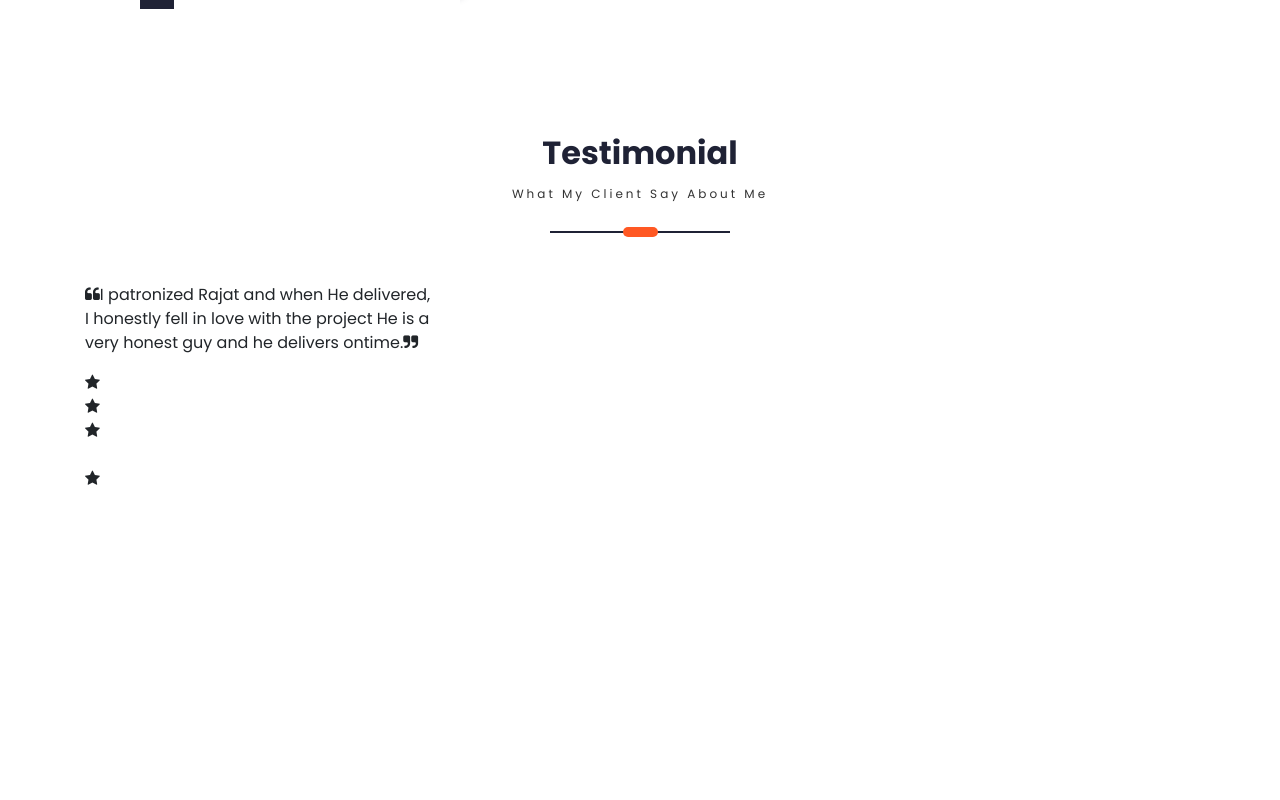
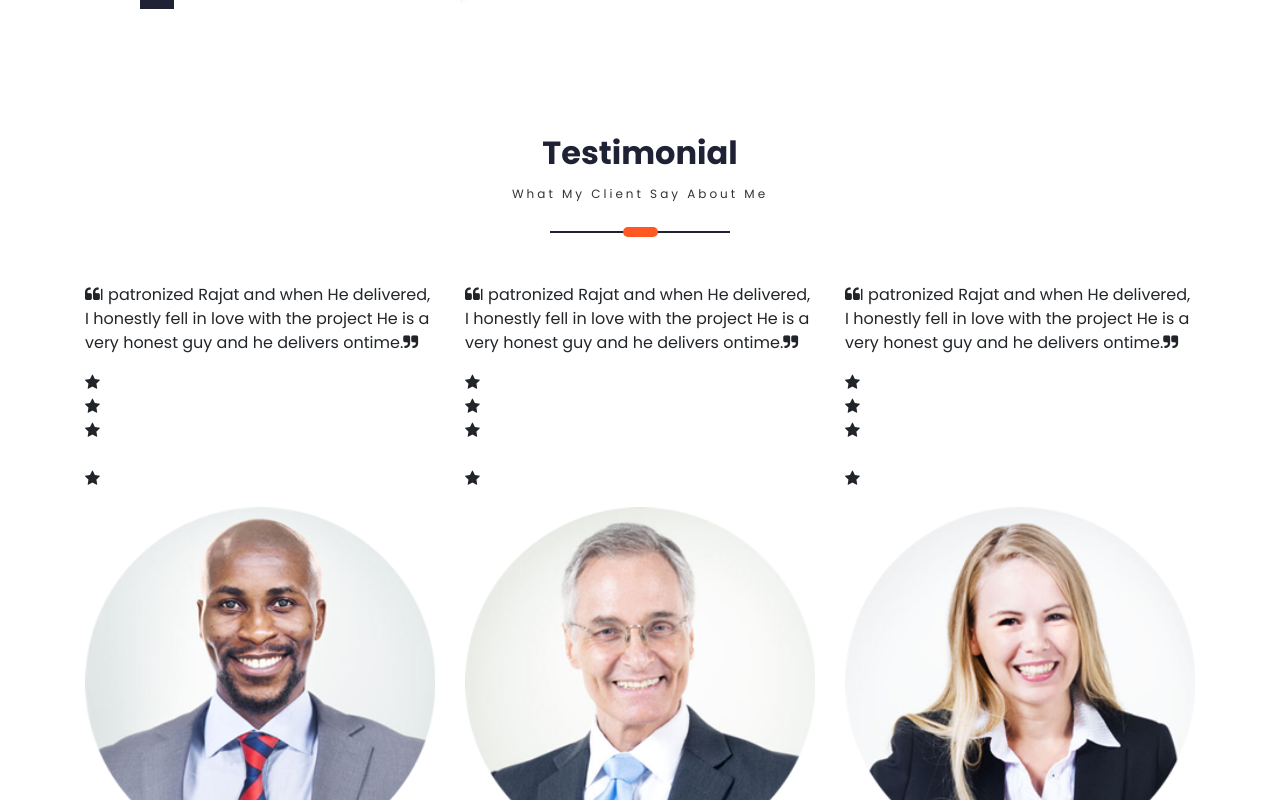
Before and after one commit to rajat6235/portfolio, a React (Create React App) app in the folder myportfolio/: page / in a window 1280 px wide. Shown: the part 2000-2800 px from the top of the page. Before the commit the page ends 2507 px from the top, so only its background shows below. Built offline with nearby package versions, Linux system fonts and the light colour scheme; a web font is replaced by a local one.

Commit message:
client carousal added

```diff
--- a/myportfolio/src/Container/Testimonial/Testimonial.js
+++ b/myportfolio/src/Container/Testimonial/Testimonial.js
@@ -2,7 +2,6 @@ import React from "react";
 import OwlCarousel from "react-owl-carousel";
 import "owl.carousel/dist/assets/owl.carousel.css";
 import "owl.carousel/dist/assets/owl.theme.default.css";
-
 import ScreenHeading from "../../utilities/ScreenHeadings/ScreenHeading";
 import ScrollService from "../../utilities/ScrollServices";
 import Animations from "../../utilities/Animations";
@@ -14,6 +13,28 @@ function Testimonial(props) {
   };
   const fadeInSubscription =
     ScrollService.currentScreenFadeIn.subscribe(fadeInScreenHandler);
+
+    const options = {
+        loop: true,
+        margin:0,
+        nav:true,
+        animateIn: "bounceInRight",
+        animateOut: "bounceOutRight",
+        dots: true,
+        autoplay:true,
+        smartSpeed:"1000",
+        responsive:{
+            0:{
+                items:1,
+            },
+            768:{
+                items:1,
+            },
+            1000:{
+                items:3,
+            },
+        }
+    }
   return (
     <div>
       <ScreenHeading
@@ -23,7 +44,8 @@ function Testimonial(props) {
       <section className="testimonial-section" id={props.id || ""}>
         <div className="container">
           <div className="row">
-            <OwlCarousel className="owl-carousel" id="testimonial-carousel">
+            <OwlCarousel className="owl-carousel" id="testimonial-carousel"
+            {...options}>
               <div className="col-lg-12">
                 <div className="testi-item">
                   <div className="testi-comment">
@@ -36,24 +58,105 @@ function Testimonial(props) {
                     </p>
                     <ul className="stars list-unstyled">
                       <li>
-                            <i className="fa fa-star"/>
+                        <i className="fa fa-star" />
                       </li>
                       <li>
-                            <i className="fa fa-star"/>
+                        <i className="fa fa-star" />
                       </li>
                       <li>
-                            <i className="fa fa-star"/>
+                        <i className="fa fa-star" />
                       </li>
                       <li>
-                            <i className="fa fa-star-half-alt"/>
+                        <i className="fa fa-star-half-alt" />
                       </li>
                       <li>
-                            <i className="fa fa-star"/>
+                        <i className="fa fa-star" />
                       </li>
                     </ul>
                   </div>
                   <div className="client-info">
-
+                    <img
+                      src="img/Testimonial/lady.png"
+                      alt="no internet connection"
+                    ></img>
+                    <h5>Daisy Dominic</h5>
+                    <p> CEO Inaninglobal</p>
+                  </div>
+                </div>
+              </div>
+              <div className="col-lg-12">
+                <div className="testi-item">
+                  <div className="testi-comment">
+                    <p>
+                      <i className="fa fa-quote-left" />
+                      I patronized Rajat and when He delivered, I honestly fell
+                      in love with the project He is a very honest guy and he
+                      delivers ontime.
+                      <i className="fa fa-quote-right" />
+                    </p>
+                    <ul className="stars list-unstyled">
+                      <li>
+                        <i className="fa fa-star" />
+                      </li>
+                      <li>
+                        <i className="fa fa-star" />
+                      </li>
+                      <li>
+                        <i className="fa fa-star" />
+                      </li>
+                      <li>
+                        <i className="fa fa-star-half-alt" />
+                      </li>
+                      <li>
+                        <i className="fa fa-star" />
+                      </li>
+                    </ul>
+                  </div>
+                  <div className="client-info">
+                    <img
+                      src="img/Testimonial/mike.png"
+                      alt="no internet connection"
+                    ></img>
+                    <h5>Daisy Dominic</h5>
+                    <p> CEO Inaninglobal</p>
+                  </div>
+                </div>
+              </div>
+              <div className="col-lg-12">
+                <div className="testi-item">
+                  <div className="testi-comment">
+                    <p>
+                      <i className="fa fa-quote-left" />
+                      I patronized Rajat and when He delivered, I honestly fell
+                      in love with the project He is a very honest guy and he
+                      delivers ontime.
+                      <i className="fa fa-quote-right" />
+                    </p>
+                    <ul className="stars list-unstyled">
+                      <li>
+                        <i className="fa fa-star" />
+                      </li>
+                      <li>
+                        <i className="fa fa-star" />
+                      </li>
+                      <li>
+                        <i className="fa fa-star" />
+                      </li>
+                      <li>
+                        <i className="fa fa-star-half-alt" />
+                      </li>
+                      <li>
+                        <i className="fa fa-star" />
+                      </li>
+                    </ul>
+                  </div>
+                  <div className="client-info">
+                    <img
+                      src="img/Testimonial/man.png"
+                      alt="no internet connection"
+                    ></img>
+                    <h5>Daisy Dominic</h5>
+                    <p> CEO Inaninglobal</p>
                   </div>
                 </div>
               </div>
```
Lines whose indentation alone changed are shown as unchanged.
